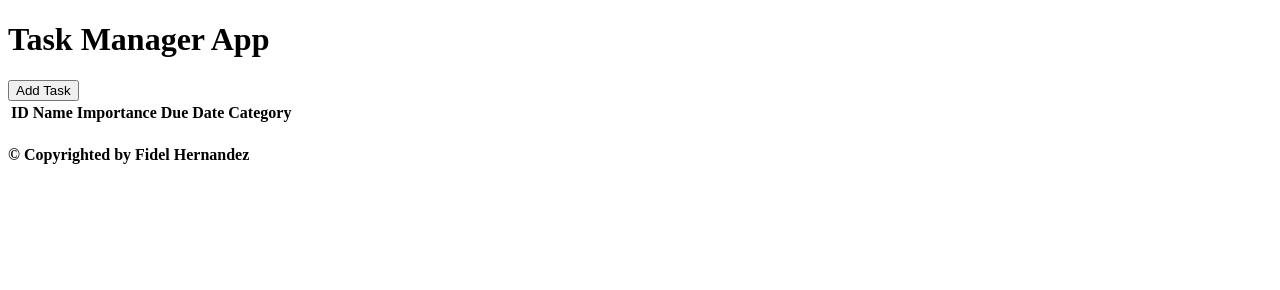
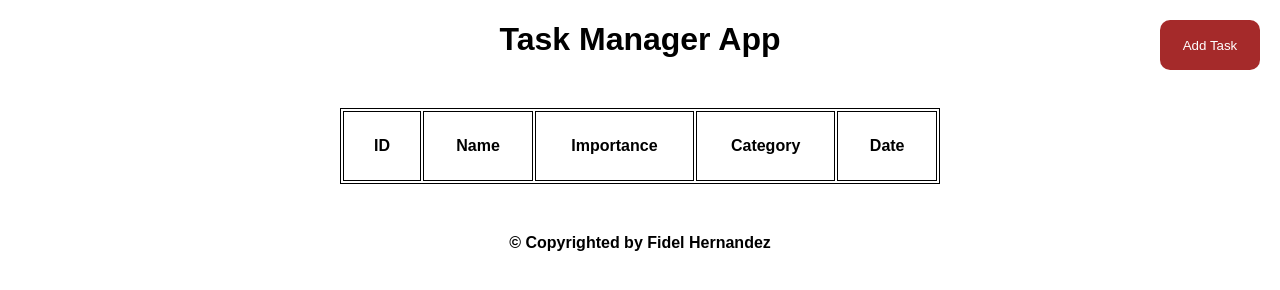
Before and after one commit to FHernandez08/task-manager-app, a plain HTML site: page index.html in a window 1280 px wide. Drawn offline with Linux system fonts and the light colour scheme.

Commit message:
fixed structure and added styling

```diff
--- a/index.html
+++ b/index.html
@@ -13,43 +13,44 @@
     </header>
 
     <main>
-        <button class="add-task">Add Task</button>
+        <button title="add" class="add-task">Add Task</button>
 
-        <div class="form-section">
-            <form id="add-details" style="display: none;">
-                <h3>Add Task</h3>
-                <label for="task-title">Title Name:</label>
-                <input type="text" name="task-title" id="task-title">
+        <!-- form section to add tasks -->
+         <form id="task-form" hidden>
+            <h4>Add your next task!</h4>
 
-                <label for="importance">Importance:</label>
-                <select name="importance" id="task-importance">
-                    <option value="default">---Choose an option---</option>
-                    <option value="low">Low</option>
-                    <option value="medium">Medium</option>
-                    <option value="high">High</option>
-                </select>
+            <label for="task-name">Enter the name of your task:</label>
+            <input type="text" name="task-name" id="task-name" required>
 
-                <label for="date">Enter the due date:</label>
-                <input type="date" name="task-date" id="task-date">
+            <label for="importance">Choose the importance:</label>
+            <select name="importance" id="importance">
+                <option value="low">Low</option>
+                <option value="medium">Medium</option>
+                <option value="high">High</option>
+            </select>
 
-                <label for="section">Category: </label>
-                <select name="category-item" id="category-item"></select>
+            <label for="category">Type of task:</label>
+            <input type="text" name="category" id="category">
 
-                <input type="text" id="newOptionInput" placeholder="Enter new option">
+            <label for="date">Date:</label>
+            <input type="date" name="date" id="date">
 
-                <button type="submit" class="submit">Submit Task</button>
-                <button type="reset" class="closeForm">Close</button>
-            </form>
-        </div>
+            <div id="form-buttons">
+                <button id="cancel">Clear Form</button>
+                <button type="submit" id="submit">Submit Form</button>
+            </div>
+         </form>
 
-        <table id="dataTable">
+        <!-- table that will add details from the task being added-->
+        <!-- it will unclude buttons that would be able to delete and edit tasks (possibly in JS file)-->
+        <table id="tasks-table">
             <thead>
                 <tr>
-                    <th>ID</th>
-                    <th>Name</th>
-                    <th>Importance</th>
-                    <th>Due Date</th>
-                    <th>Category</th>
+                    <th scope="col">ID</th>
+                    <th scope="col">Name</th>
+                    <th scope="col">Importance</th>
+                    <th scope="col">Category</th>
+                    <th scope="col">Date</th>
                 </tr>
             </thead>
         </table>
--- a/style.css
+++ b/style.css
@@ -0,0 +1,39 @@
+body {
+    font-family: Arial, Helvetica, sans-serif;
+    text-align: center;
+}
+
+header {
+    text-align: center;
+}
+
+.add-task {
+    margin-bottom: 50px;
+
+    position: absolute;
+    top: 20px;
+    right: 20px;
+
+    padding: 5px;
+    width: 100px;
+    background-color: brown;
+    color: white;
+    border-radius: 10px;
+    border: none;
+    height: 50px;
+}
+
+#tasks-table {
+    margin: 50px 100px;
+    width: 600px;
+    margin-left: auto;
+    margin-right: auto;
+}
+
+th,td {
+    padding: 25px;
+}
+
+table, th, td {
+    border: 1px solid;
+}
```
